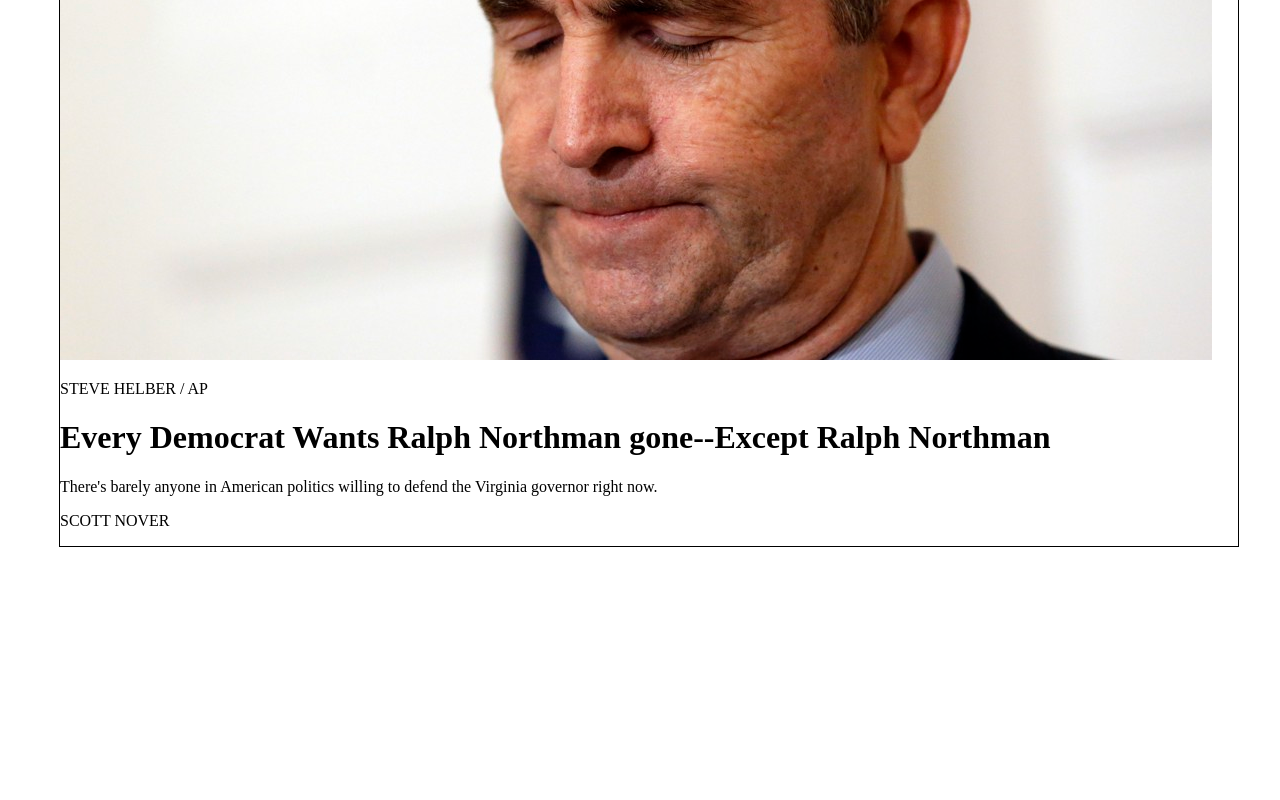
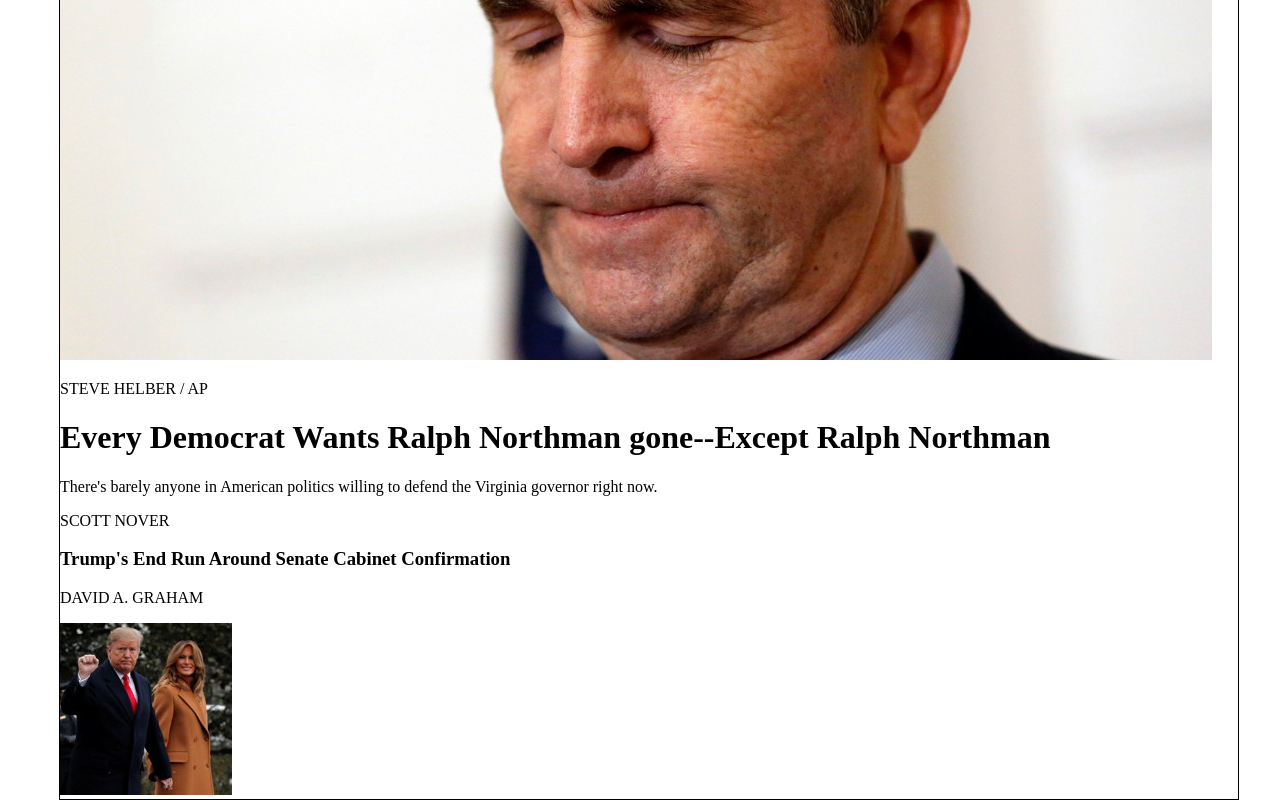
Before and after one commit to DavidJMora/Atlantic-remake, a plain HTML site: page index.html in a window 1280 px wide. Shown: the part 1242-2042 px from the top of the page. Before the commit the page ends 1789 px from the top, so only its background shows below. Drawn offline with Linux system fonts and the light colour scheme; a script that the page names is missing.

Commit message:
added another div section to main content

```diff
--- a/index.html
+++ b/index.html
@@ -42,6 +42,11 @@
                 <P>There's barely anyone in American politics willing to defend the Virginia governor right now.</P>
                 <p>SCOTT NOVER</p>
             </div>
+            <div>
+                <h3>Trump's End Run Around Senate Cabinet Confirmation</h3>
+                <P>DAVID A. GRAHAM</P>
+                <img src="./images/trump-and-wife.jpg">
+            </div>
         </div>
 
     </main>
```
